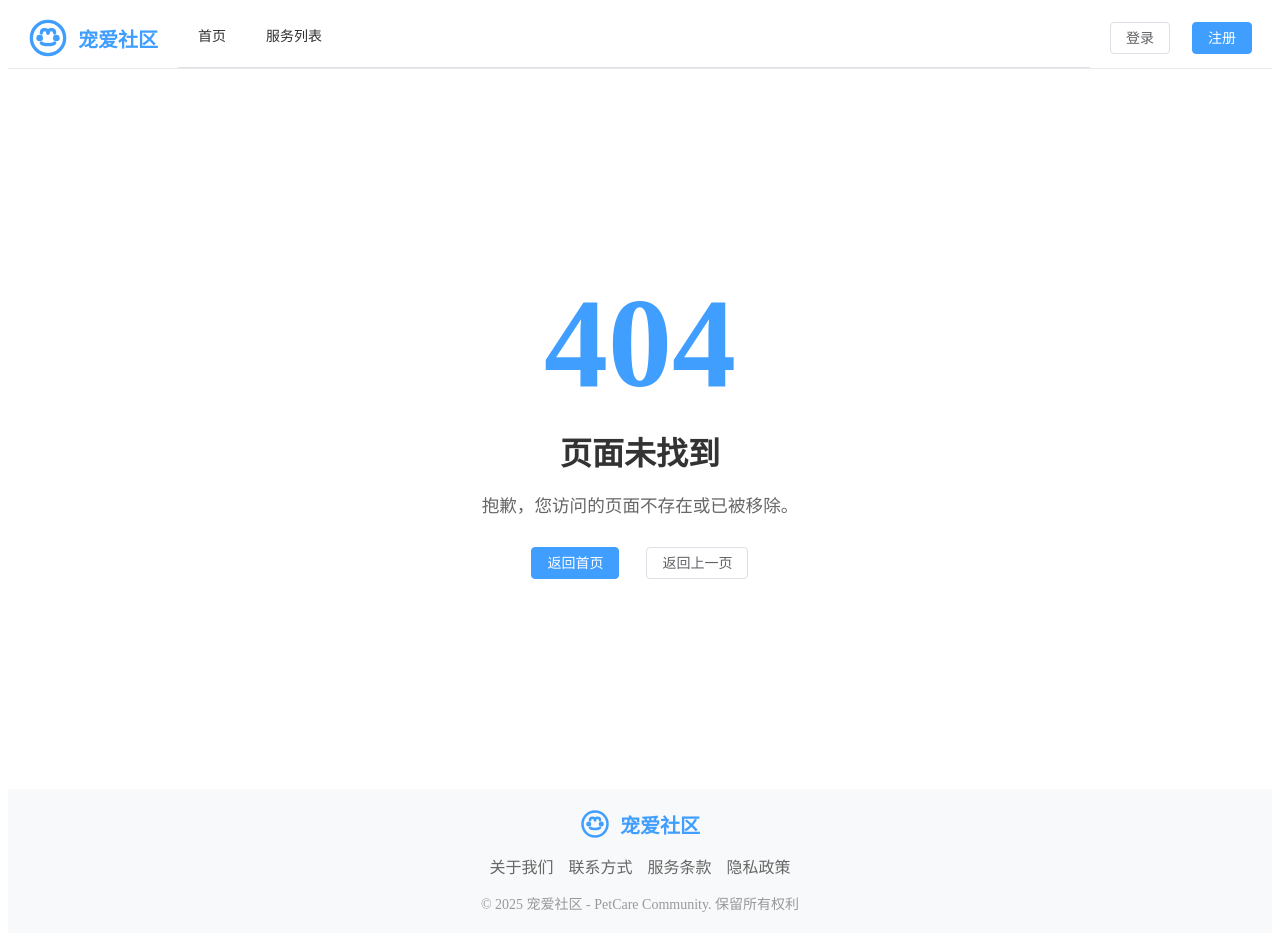
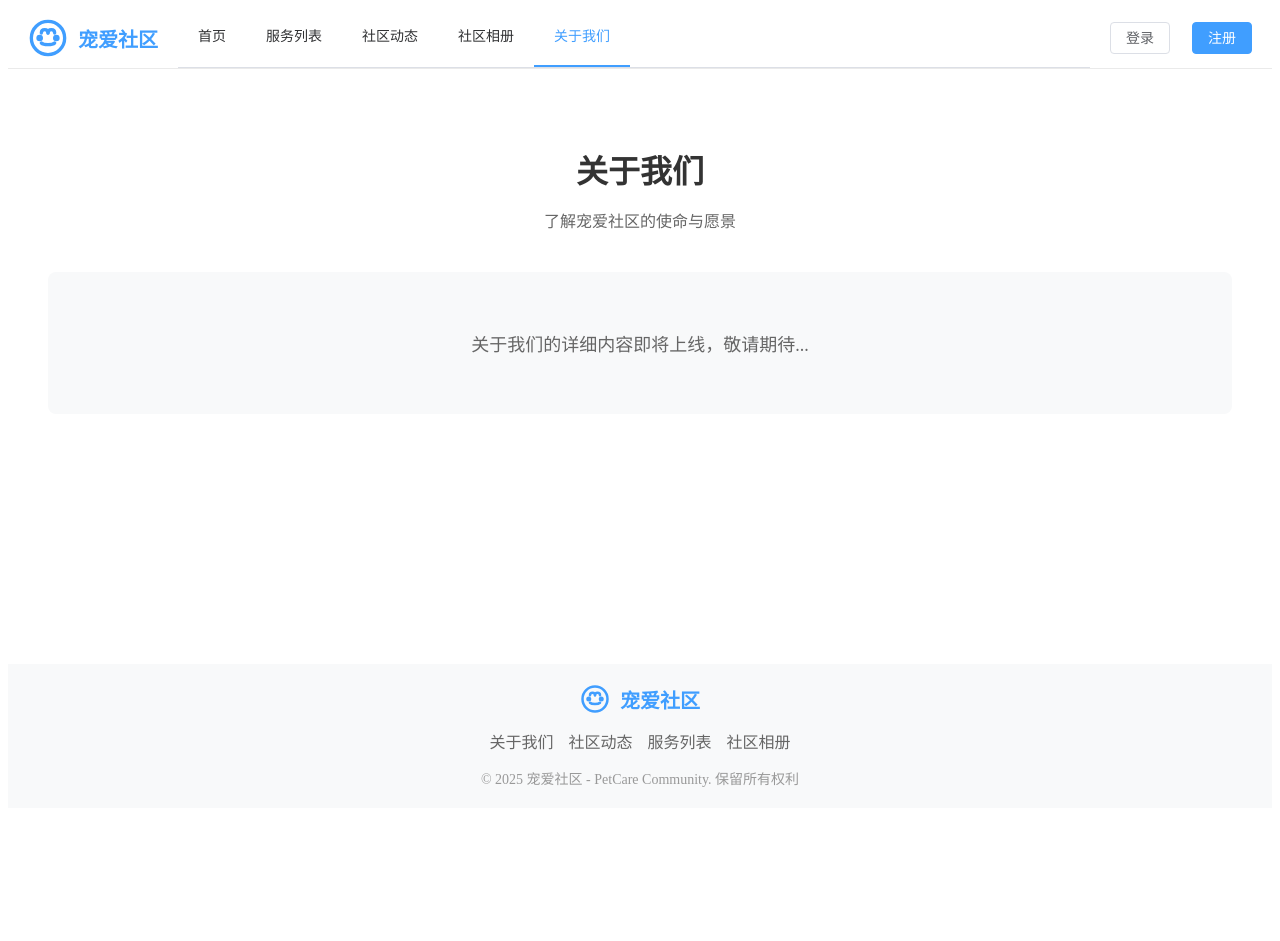
Before and after one commit to 2548876626/petcare, a Vue app: page /about in a window 1280 px wide. Before the commit this address had no page. After the commit the page ends 816 px from the top, so only its background shows below. Built offline with nearby package versions, Linux system fonts and the light colour scheme.

Commit message:
升级顶部导航栏，添加社区动态、社区相册和关于我们页面

```diff
--- a/src/App.vue
+++ b/src/App.vue
@@ -3,10 +3,20 @@ import { computed, onMounted, ref } from 'vue'
 import { useRouter, useRoute } from 'vue-router'
 import { useUserStore } from './stores/user'
 import { ElMessage } from 'element-plus'
+import { ArrowDown } from '@element-plus/icons-vue'
 
 const router = useRouter()
 const route = useRoute()
 const userStore = useUserStore()
+
+// 导航链接数组
+const navLinks = [
+  { name: '首页', path: '/' },
+  { name: '服务列表', path: '/services' },
+  { name: '社区动态', path: '/community' },
+  { name: '社区相册', path: '/gallery' },
+  { name: '关于我们', path: '/about' }
+]
 
 // 当前活动路由
 const activeIndex = computed(() => route.path)
@@ -56,8 +66,9 @@ const goToMyAccount = () => {
 
       <nav class="nav">
         <el-menu mode="horizontal" router :default-active="activeIndex">
-          <el-menu-item index="/">首页</el-menu-item>
-          <el-menu-item index="/services">服务列表</el-menu-item>
+          <el-menu-item v-for="link in navLinks" :key="link.path" :index="link.path">
+            {{ link.name }}
+          </el-menu-item>
         </el-menu>
       </nav>
 
@@ -95,10 +106,10 @@ const goToMyAccount = () => {
           <span class="logo-text">宠爱社区</span>
         </div>
         <div class="footer-links">
-          <a href="#" class="footer-link">关于我们</a>
-          <a href="#" class="footer-link">联系方式</a>
-          <a href="#" class="footer-link">服务条款</a>
-          <a href="#" class="footer-link">隐私政策</a>
+          <router-link to="/about" class="footer-link">关于我们</router-link>
+          <router-link to="/community" class="footer-link">社区动态</router-link>
+          <router-link to="/services" class="footer-link">服务列表</router-link>
+          <router-link to="/gallery" class="footer-link">社区相册</router-link>
         </div>
         <div class="copyright">
           © {{ new Date().getFullYear() }} 宠爱社区 - PetCare Community. 保留所有权利
--- a/src/router/index.ts
+++ b/src/router/index.ts
@@ -25,6 +25,24 @@ const routes = [
     path: '/services',
     name: 'services',
     component: () => import('@/views/services/index.vue'),
+    meta: { requiresAuth: false }
+  },
+  {
+    path: '/community',
+    name: 'community',
+    component: () => import('@/views/community/index.vue'),
+    meta: { requiresAuth: false }
+  },
+  {
+    path: '/gallery',
+    name: 'gallery',
+    component: () => import('@/views/gallery/index.vue'),
+    meta: { requiresAuth: false }
+  },
+  {
+    path: '/about',
+    name: 'about',
+    component: () => import('@/views/about/index.vue'),
     meta: { requiresAuth: false }
   },
   {
--- /dev/null
+++ b/src/views/about/index.vue
@@ -0,0 +1,52 @@
+<script setup lang="ts">
+// 关于我们页面
+</script>
+
+<template>
+  <div class="about-page">
+    <section class="page-header">
+      <h1 class="page-title">关于我们</h1>
+      <p class="page-subtitle">了解宠爱社区的使命与愿景</p>
+    </section>
+
+    <section class="content-section">
+      <p class="placeholder-text">关于我们的详细内容即将上线，敬请期待...</p>
+    </section>
+  </div>
+</template>
+
+<style scoped>
+.about-page {
+  max-width: 1200px;
+  margin: 0 auto;
+  padding: 30px 20px;
+}
+
+.page-header {
+  text-align: center;
+  margin-bottom: 40px;
+}
+
+.page-title {
+  font-size: 32px;
+  color: #333;
+  margin-bottom: 10px;
+}
+
+.page-subtitle {
+  font-size: 16px;
+  color: #666;
+}
+
+.content-section {
+  background-color: #f8f9fa;
+  border-radius: 8px;
+  padding: 40px;
+  text-align: center;
+}
+
+.placeholder-text {
+  font-size: 18px;
+  color: #666;
+}
+</style>
--- /dev/null
+++ b/src/views/community/index.vue
@@ -0,0 +1,52 @@
+<script setup lang="ts">
+// 社区动态页面
+</script>
+
+<template>
+  <div class="community-page">
+    <section class="page-header">
+      <h1 class="page-title">社区动态</h1>
+      <p class="page-subtitle">了解最新的宠物社区活动和资讯</p>
+    </section>
+
+    <section class="content-section">
+      <p class="placeholder-text">社区动态内容即将上线，敬请期待...</p>
+    </section>
+  </div>
+</template>
+
+<style scoped>
+.community-page {
+  max-width: 1200px;
+  margin: 0 auto;
+  padding: 30px 20px;
+}
+
+.page-header {
+  text-align: center;
+  margin-bottom: 40px;
+}
+
+.page-title {
+  font-size: 32px;
+  color: #333;
+  margin-bottom: 10px;
+}
+
+.page-subtitle {
+  font-size: 16px;
+  color: #666;
+}
+
+.content-section {
+  background-color: #f8f9fa;
+  border-radius: 8px;
+  padding: 40px;
+  text-align: center;
+}
+
+.placeholder-text {
+  font-size: 18px;
+  color: #666;
+}
+</style>
--- /dev/null
+++ b/src/views/gallery/index.vue
@@ -0,0 +1,52 @@
+<script setup lang="ts">
+// 社区相册页面
+</script>
+
+<template>
+  <div class="gallery-page">
+    <section class="page-header">
+      <h1 class="page-title">社区相册</h1>
+      <p class="page-subtitle">分享您与爱宠的精彩瞬间</p>
+    </section>
+
+    <section class="content-section">
+      <p class="placeholder-text">社区相册功能即将上线，敬请期待...</p>
+    </section>
+  </div>
+</template>
+
+<style scoped>
+.gallery-page {
+  max-width: 1200px;
+  margin: 0 auto;
+  padding: 30px 20px;
+}
+
+.page-header {
+  text-align: center;
+  margin-bottom: 40px;
+}
+
+.page-title {
+  font-size: 32px;
+  color: #333;
+  margin-bottom: 10px;
+}
+
+.page-subtitle {
+  font-size: 16px;
+  color: #666;
+}
+
+.content-section {
+  background-color: #f8f9fa;
+  border-radius: 8px;
+  padding: 40px;
+  text-align: center;
+}
+
+.placeholder-text {
+  font-size: 18px;
+  color: #666;
+}
+</style>
```
